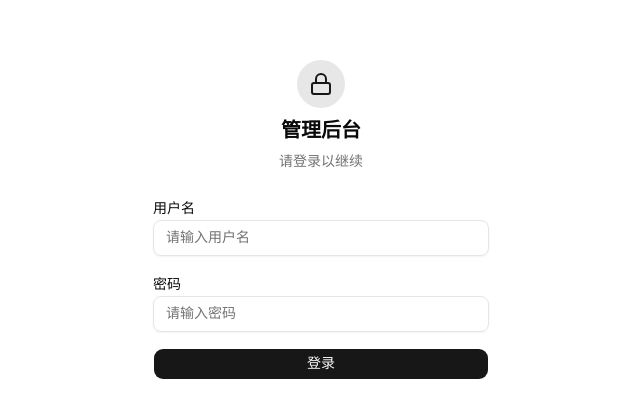
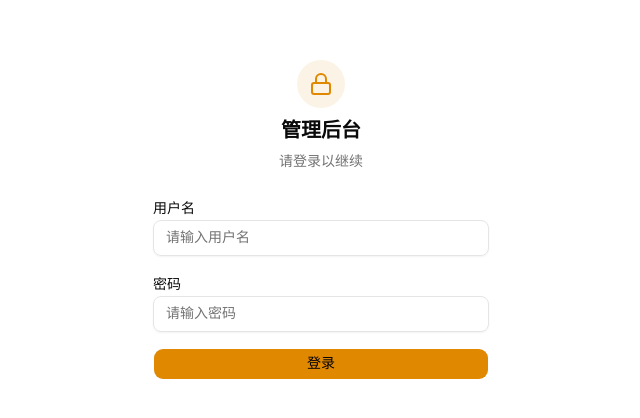
Before and after one commit to 98624017/runinghubss, a Next.js app: page /admin/login in a window 1280 px wide. Shown: the part 180-598 px from the top of the page, without its empty margins (319-959 px from the left). Built offline with nearby package versions, Linux system fonts and the light colour scheme.

Commit message:
fix: correct dark mode primary color to amber and enhance SEO metadata

```diff
--- a/src/app/globals.css
+++ b/src/app/globals.css
@@ -7,7 +7,7 @@
 @theme inline {
   --color-background: var(--background);
   --color-foreground: var(--foreground);
-  --font-sans: var(--font-sans);
+  --font-sans: var(--font-geist-sans);
   --font-mono: var(--font-geist-mono);
   --color-sidebar-ring: var(--sidebar-ring);
   --color-sidebar-border: var(--sidebar-border);
@@ -45,7 +45,39 @@
   --radius-2xl: calc(var(--radius) * 1.8);
   --radius-3xl: calc(var(--radius) * 2.2);
   --radius-4xl: calc(var(--radius) * 2.6);
-}
+  --animate-marquee: marquee var(--duration) infinite linear;
+  --animate-marquee-vertical: marquee-vertical var(--duration) linear infinite;
+  @keyframes marquee {
+  from {
+    transform: translateX(0);
+    }
+  to {
+    transform: translateX(calc(-100% - var(--gap)));
+    }
+  }
+  @keyframes marquee-vertical {
+  from {
+    transform: translateY(0);
+    }
+  to {
+    transform: translateY(calc(-100% - var(--gap)));
+    }
+  }
+  --animate-shimmer-slide: shimmer-slide var(--speed) ease-in-out infinite alternate;
+  --animate-spin-around: spin-around calc(var(--speed) * 2) infinite linear
+;
+  @keyframes shimmer-slide {
+  to {
+    transform: translate(calc(100cqw - 100%), 0);}}
+  @keyframes spin-around {
+  0% {
+    transform: translateZ(0) rotate(0);}
+  15%, 35% {
+    transform: translateZ(0) rotate(90deg);}
+  65%, 85% {
+    transform: translateZ(0) rotate(270deg);}
+  100% {
+    transform: translateZ(0) rotate(360deg);}}}
 
 :root {
   --background: oklch(1 0 0);
@@ -54,18 +86,18 @@
   --card-foreground: oklch(0.145 0 0);
   --popover: oklch(1 0 0);
   --popover-foreground: oklch(0.145 0 0);
-  --primary: oklch(0.205 0 0);
-  --primary-foreground: oklch(0.985 0 0);
-  --secondary: oklch(0.97 0 0);
+  --primary: oklch(0.703 0.168 70);
+  --primary-foreground: oklch(0.1 0 0);
+  --secondary: oklch(0.97 0.01 70);
   --secondary-foreground: oklch(0.205 0 0);
   --muted: oklch(0.97 0 0);
   --muted-foreground: oklch(0.556 0 0);
-  --accent: oklch(0.97 0 0);
-  --accent-foreground: oklch(0.205 0 0);
+  --accent: oklch(0.96 0.03 70);
+  --accent-foreground: oklch(0.4 0.1 70);
   --destructive: oklch(0.58 0.22 27);
   --border: oklch(0.922 0 0);
   --input: oklch(0.922 0 0);
-  --ring: oklch(0.708 0 0);
+  --ring: oklch(0.703 0.168 70);
   --chart-1: oklch(0.809 0.105 251.813);
   --chart-2: oklch(0.623 0.214 259.815);
   --chart-3: oklch(0.546 0.245 262.881);
@@ -89,8 +121,8 @@
   --card-foreground: oklch(0.985 0 0);
   --popover: oklch(0.205 0 0);
   --popover-foreground: oklch(0.985 0 0);
-  --primary: oklch(0.87 0.00 0);
-  --primary-foreground: oklch(0.205 0 0);
+  --primary: oklch(0.8 0.15 70);
+  --primary-foreground: oklch(0.15 0.05 70);
   --secondary: oklch(0.269 0 0);
   --secondary-foreground: oklch(0.985 0 0);
   --muted: oklch(0.269 0 0);
@@ -100,7 +132,7 @@
   --destructive: oklch(0.704 0.191 22.216);
   --border: oklch(1 0 0 / 10%);
   --input: oklch(1 0 0 / 15%);
-  --ring: oklch(0.556 0 0);
+  --ring: oklch(0.8 0.15 70);
   --chart-1: oklch(0.809 0.105 251.813);
   --chart-2: oklch(0.623 0.214 259.815);
   --chart-3: oklch(0.546 0.245 262.881);
@@ -127,3 +159,21 @@
     @apply font-sans;
   }
 }
+
+@keyframes shimmer {
+  0% { background-position: -200% 0; }
+  100% { background-position: 200% 0; }
+}
+
+@keyframes float {
+  0%, 100% { transform: translateY(0px) translateX(0px); }
+  25% { transform: translateY(-10px) translateX(5px); }
+  50% { transform: translateY(-5px) translateX(-5px); }
+  75% { transform: translateY(-15px) translateX(3px); }
+}
+
+@keyframes slide-in-demo {
+  0% { clip-path: inset(0 70% 0 0); }
+  40% { clip-path: inset(0 30% 0 0); }
+  100% { clip-path: inset(0 50% 0 0); }
+}
--- a/src/app/layout.tsx
+++ b/src/app/layout.tsx
@@ -14,8 +14,9 @@ const geistMono = Geist_Mono({
 });
 
 export const metadata: Metadata = {
-  title: "悦安居 · 家装软装自动出图平台",
-  description: "AI赋能室内设计，一键生成专业效果图",
+  title: "悦安居 - 家装软装自动出图平台",
+  description: "AI 赋能室内设计，从 CAD 平面图到精美效果图，从毛坯房到梦想家。一键生成专业效果图，秒级出图速度。",
+  keywords: ["AI出图", "室内设计", "家装效果图", "软装设计", "CAD彩平", "毛坯房效果图"],
 };
 
 export default function RootLayout({
```
